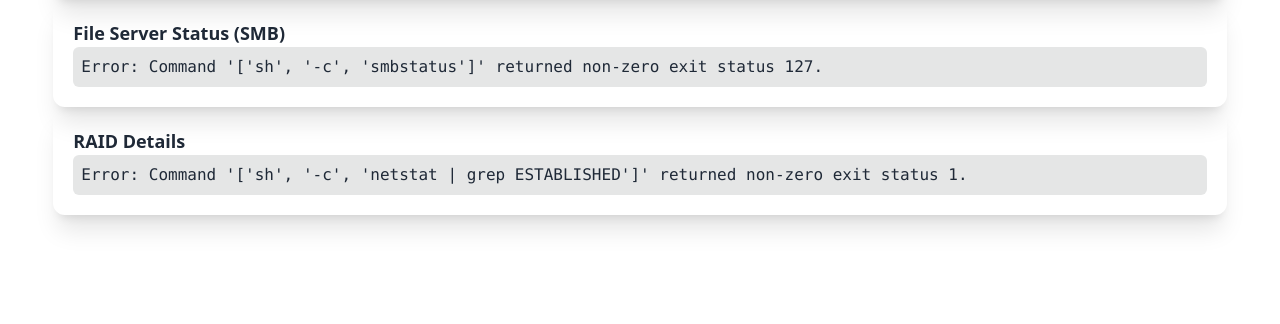
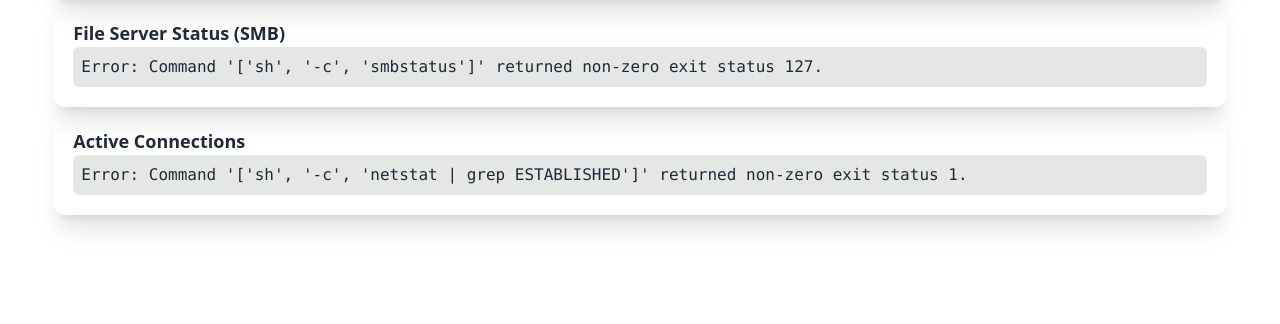
Before and after one commit to MisterToaCarney/Server-Dashboard, a Flask app: page /status in a window 1280 px wide. Shown: the part 417-741 px from the top of the page. Run offline with Flask 2, Linux system fonts and the light colour scheme; some libraries are stand-ins or nearby versions.

Commit message:
Rename title

```diff
--- a/src/templates/status.html
+++ b/src/templates/status.html
@@ -33,7 +33,7 @@
     </div>
 
     <div class="w-11/12 mx-auto shadow-xl rounded-xl p-5">
-        <h2 class="text-lg font-bold">RAID Details</h2>
+        <h2 class="text-lg font-bold">Active Connections</h2>
         <pre class="bg-base-300 p-2 rounded-md whitespace-pre-wrap">{{ net_connections }}</pre>
     </div>
 
```
